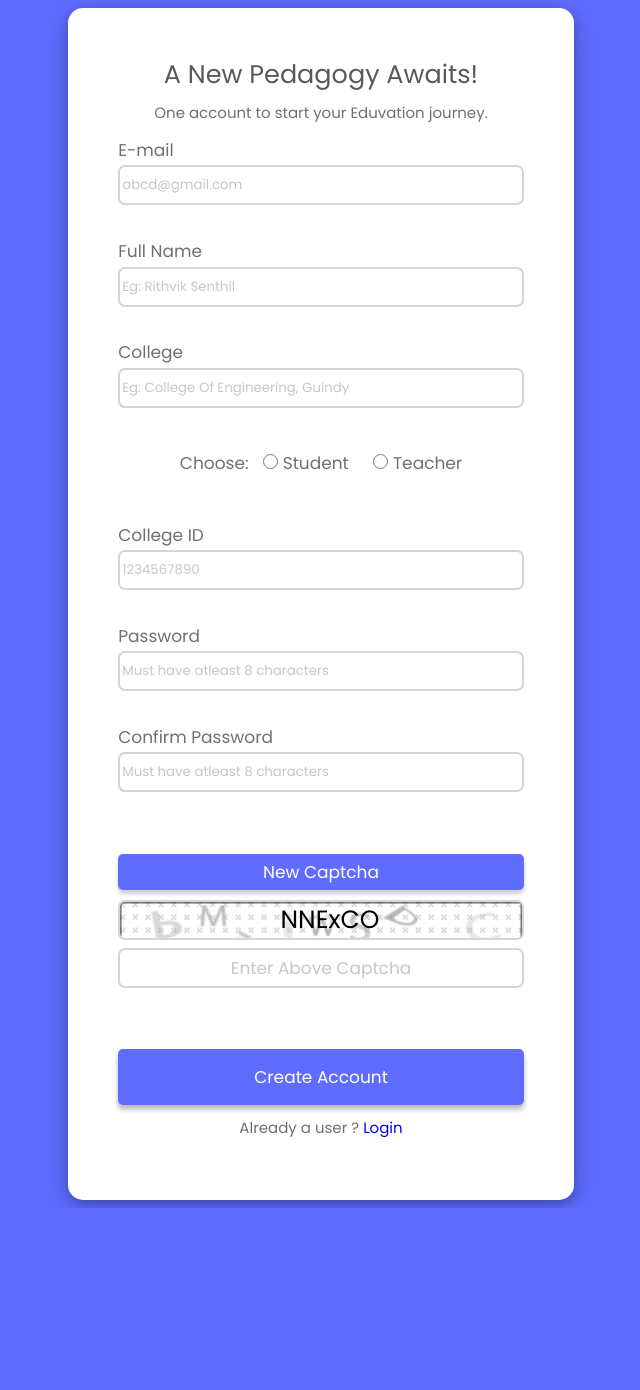
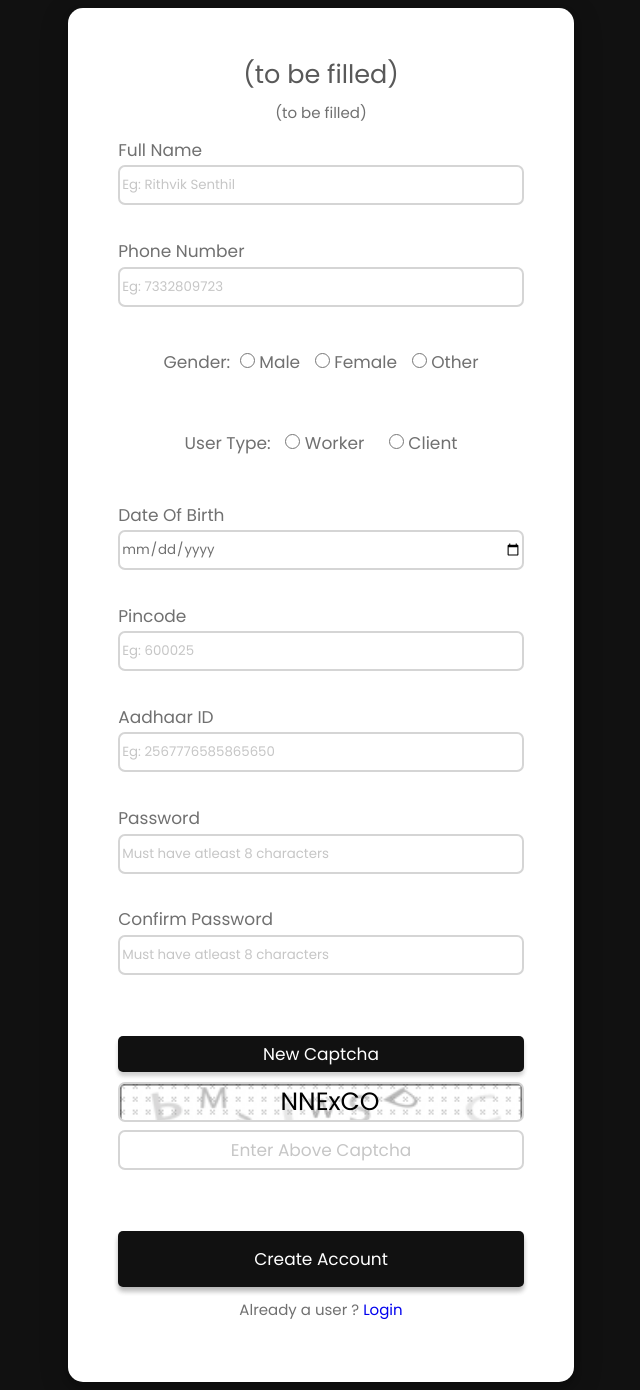
Before and after one commit to rnaveensrinivas/Hyre, a PHP site: page /Eduvate-app/1Level/signup.php in a window 1280 px wide. Shown: the whole page, without its empty margins (319-959 px from the left). Before the commit the page ends 1208 px from the top, so only its background shows below. Run offline with PHP 8.4, Linux system fonts and the light colour scheme.

Commit message:
Login and signup done.

```diff
--- a/1Level/about.html
+++ b/1Level/about.html
@@ -3,7 +3,7 @@
 
 <head>
     <title>About</title>
-    <link rel="stylesheet" type="text/css" href="style2.css">
+    <link rel="stylesheet" type="text/css" href="darkTheme.css">
 </head>
 
 <body>
--- a/1Level/contact.html
+++ b/1Level/contact.html
@@ -2,7 +2,7 @@
 <html>
     <head>
         <title>Contact </title>
-        <link rel="stylesheet" type="text/css" href="style2.css">
+        <link rel="stylesheet" type="text/css" href="darkTheme.css">
     </head>
     <body>
         <div class="form" >
@@ -12,7 +12,7 @@
                 Email: lakshravi23@gmail.com<br><br>
 
                 Name: Naveen Srinivas<br>
-                Email: rnaveensrinivas@gmail.com<br><br>
+                Email: tonaveensrinivas@gmail.com<br><br>
 
                 Name: Rithvik Senthil<br>
                 Email: rithvik335@gmail.com<br><br>
--- /dev/null
+++ b/1Level/darkTheme.css
@@ -0,0 +1,131 @@
+@import url("https://fonts.googleapis.com/css2?family=Poppins:wght@300;400;500;600;700;800;900&display=swap");
+h2 {
+    font-weight: 400;
+    margin-bottom: 35px;
+    color: #595959;
+    font-family: "Poppins", sans-serif;
+    text-align: center;
+    margin-bottom: 10px;
+}
+h1 {
+    font-family: "Poppins", sans-serif;
+    font-weight: 400;
+}
+
+
+body {
+    background-color: rgb(17, 17, 17);
+ }
+ .form {
+     margin: auto;
+     /*to center a div element in the page, always say margin auto*/
+     padding-left: 50px;
+     padding-right: 50px;
+     padding-bottom: 50px;
+     padding-top: 30px;
+     background-color: white;
+     min-height: xxx;
+     overflow: hidden;
+     /*lines 30 & 31 for div element to automatically adjust height
+     according to content inside the div tag*/
+     width: 40%;
+     border-radius: 15px;
+     box-shadow: 0 4px 8px 0 rgba(0,0,0,0.2), 0 6px 30px 0 rgba(0,0,0,0.2);
+     /*gives the shadow effect of the div element*/
+     font-family: "Poppins", sans-serif;
+     line-height: 180%; /*the spacing between the two lines */
+     color: rgb(112, 112, 112);
+     font-size: 17px;
+ }
+ input {
+     border-radius: 7px;
+     width: 100%;
+     height: 40px;
+     border: 2px solid rgb(213, 213, 213);
+     font-family: "Poppins", sans-serif;
+     color: rgb(112, 112, 112);
+     margin: auto;
+     display: block; /*lines 41 and 42 align the input fields in the center*/
+
+ }
+
+ h3 {
+     text-align: center;
+     color: rgb(112, 112, 112);
+ }
+
+ input:focus { /*removes the automatic blue highlight*/
+     outline: none;
+     border-color:#91D6FF ;
+     box-shadow: 0 0 5px #91D6FF;
+ }
+ button , .button{
+     font-size: 17px;
+     padding: 15px;
+     top:50%;
+     background-color: rgb(17, 17, 17);
+     color: white;
+     border: none;
+     border-radius: 5px;
+     box-shadow: 0 4px 5px 0 rgba(0,0,0,0.2), 0 5px 5px 0 rgba(0,0,0,0.1);
+     font-family: "Poppins", sans-serif;
+     color: rgb(255, 255, 255);
+ }
+
+ ::placeholder {
+     color: rgb(198, 198, 198);
+ }
+
+ #cap {
+     font-size: 17px;
+     padding: 5px;
+     box-shadow: 0 4px 4px 0 rgba(0,0,0,0.1), 0 4px 4px 0 rgba(0,0,0,0.1);
+     width: 100%;
+     margin-bottom: 10px;
+ }
+ #submit-button {
+     width: 100%;
+}
+p {
+    color: rgb(112, 112, 112);
+    text-align: center;
+    font-size: 15px;
+    line-height: 15px;
+}
+* {/*to set the captcha button to same width as the input field*/
+    -webkit-box-sizing: border-box;
+    -moz-box-sizing: border-box;
+    box-sizing: border-box;
+}
+
+button {
+    transition-duration: 0.4s;
+  }
+
+button:hover {
+    background-color: #3c52b6;
+    color: rgb(255, 255, 255);
+}
+.searchBox{
+  background-image:url('captchabg.jpeg');
+  background-size: 100%; /*sets the background image size to full*/
+  background-repeat:no-repeat;
+  padding-left:20px;
+  text-align:center;
+  margin-bottom:8px;
+  font-size:25px;
+  color: black;
+}
+input[type=radio] {
+    width: 15px;
+    height: 15px;
+    /*do not use size; use width and height*/
+    display: inline;
+}
+
+.logout{
+    width:10%;
+    position: fixed;
+    top:2px;
+    right: 0;
+}
--- a/1Level/signup.php
+++ b/1Level/signup.php
@@ -3,21 +3,21 @@ include '../config.php';
 
 if( isset($_POST['submit'])){ //Checking if the form is submitted.
 
-  $em=$_POST["em"];
-  $uid=$_POST["uid"];
-  $pwd1=$_POST["pwd1"];
-  $pwd2=$_POST["pwd2"];
+  $phoneNumber = $_POST["phoneNumber"];
+  $aadhaar = $_POST["aadhaar"];
+  $pwd1 = $_POST["pwd1"];
+  $pwd2 = $_POST["pwd2"];
 
-  $checkMailIfExists = "SELECT * FROM users WHERE Email = '$em'" ; //Checking if email already exists.
-  $checkCollegeIDIfExists = "SELECT * FROM users WHERE CollegeID = '$uid'" ; //Checking if College ID already exists.
-  $mailResult = mysqli_query($conn , $checkMailIfExists) ;
-  $collegeIDResult =  mysqli_query($conn , $checkCollegeIDIfExists) ;
+  $checkPhoneNumberIfExists = "SELECT * FROM account WHERE phoneNumber = '$phoneNumber'" ; //Checking if phone already exists.
+  $checkAadhaarIDIfExists = "SELECT * FROM account WHERE aadhaar = '$aadhaar'" ; //Checking if aadhaar ID already exists.
+  $phoneNumberResult = mysqli_query($conn , $checkPhoneNumberIfExists) ;
+  $aadhaarIDResult =  mysqli_query($conn , $checkAadhaarIDIfExists) ;
 
 
-  if( $mailResult->fetch_assoc()){
+  if( $phoneNumberResult->fetch_assoc()){
     echo "<script>alert('This Email already exists. Go to login page.')</script>" ;
   }
-  else if( $collegeIDResult->fetch_assoc()){
+  else if( $aadhaarIDResult->fetch_assoc()){
     echo "<script>alert('This College Id already exists. Go to login page.')</script>" ;
   }
   else if( $pwd1 != $pwd2 ){
@@ -27,26 +27,32 @@ if( isset($_POST['submit'])){ //Checking if the form is submitted.
 
     //Getting rest of the details here.
     $fname=$_POST["fname"];
-    $col=$_POST["col"];
-    $categ=$_POST["categ"];
+    $gender=$_POST["gender"] ;
+    $dOB=$_POST["dOB"];
+    $userType=$_POST["userType"];
+    $pincode=$_POST["pincode"];
 
     //sanitize form data. - removes all illegal form data.
-    $em= $conn->real_escape_string($em);
+    $phoneNumber= $conn->real_escape_string($phoneNumber);
     $fname=$conn->real_escape_string($fname);
-    $col=$conn->real_escape_string($col);
-    $categ=$conn->real_escape_string($categ);
-    $uid=$conn->real_escape_string($uid);
+    $aadhaar=$conn->real_escape_string($aadhaar);
+    $gender=$conn->real_escape_string($gender);
+    $userType=$conn->real_escape_string($userType);
+    $pincode=$conn->real_escape_string($pincode);
+    $dOB=$conn->real_escape_string($dOB);
     $pwd1=$conn->real_escape_string($pwd1);
 
     //encrypting the password.
     $pwd1 = md5($pwd1) ; //md5() is an encrypting function.
 
-    //generate Vkey
-    $Vkey = md5(time().$fname) ; // based on timestamp.
+    //generate ID
+    $ID = md5($aadhaar) ;
 
-    $insert = "INSERT INTO Users (Email,FullName,College,Category,CollegeID,Password1,Vkey) VALUES ('$em','$fname','$col','$categ','$uid','$pwd1','$Vkey')";
+    $insert = "INSERT INTO account(name,phoneNumber,gender,dOB,pincode,aadhaar,password,userType,ID,accountStatus,reportCount) VALUES ('$fname','$phoneNumber','$gender','$dOB','$pincode','$aadhaar','$pwd1','$userType','$ID',0,0)";
 
     if ($conn->query($insert)) {
+      echo "<script>alert('Account successfully created. Click Ok to login.')";
+      /*
       //Sending Email Verification.
 
       $to = $em ;
@@ -58,8 +64,9 @@ if( isset($_POST['submit'])){ //Checking if the form is submitted.
       $headers .= "Content-type:text/html;charset=UTF-8". "\r\n" ;
 
       mail($to , $subject , $message, $headers) ;
+      */
+      header('location:thankyou.php?Status=success');//Where do you want to send them to after verification.
 
-      header('location:thankyou.php?Status=Sent');//Where do you want to send them to after verification.
     }
   }
   $conn->close();
@@ -72,7 +79,7 @@ if( isset($_POST['submit'])){ //Checking if the form is submitted.
 <html>
   <head>
     <title>Signup</title>
-    <link rel="stylesheet" type="text/css" href="style2.css">
+    <link rel="stylesheet" type="text/css" href="darkTheme.css">
     <script src="validation.js"></script>
   </head>
 
@@ -81,13 +88,15 @@ if( isset($_POST['submit'])){ //Checking if the form is submitted.
     <form action="" method="POST" autocomplete="off" >
       <div class="form">
 
-        <h2>A New Pedagogy Awaits!</h2>
-        <p>One account to start your Eduvation journey.</p>
+        <h2>(to be filled)</h2>
+        <p>(to be filled)</p>
 
+        <!--
         <div class="email">
           <label for="em">E-mail</label><br>
           <input type = "email" id="em" name="em" required placeholder="abcd@gmail.com"><br>
         </div>
+        -->
 
         <div class="fname">
           <label for="fname">Full Name</label><br>
@@ -95,25 +104,49 @@ if( isset($_POST['submit'])){ //Checking if the form is submitted.
         </div>
 
 
-        <label for="col">College</label><br>
-        <input type = "text" id="col" name="col"placeholder="Eg: College Of Engineering, Guindy"><br>
+        <label for="phoneNumber">Phone Number</label><br>
+        <input type = "text" id="phoneNumber" name="phoneNumber" placeholder="Eg: 7332809723"><br>
 
         <div style="text-align:center; padding:10px;">
-          Choose:
+          Gender:
+          <div style="padding:5px; display:inline">
+            <input type="radio" name="gender" id="male" value="M">
+            <label for='male'>Male</label>
+          </div>
+
+          <div style="padding:5px; display:inline">
+            <input type="radio" name="gender" id="female" value="F">
+            <label for='female'>Female</label>
+          </div>
+
+          <div style="padding:5px; display:inline">
+            <input type="radio" name="gender" id="other" value="O">
+            <label for='other'>Other</label><br>
+          </div>
+
+        </div>
+
+        <div style="text-align:center; padding:10px;">
+          User Type:
           <div style="padding:10px; display:inline">
-            <input type="radio" name="categ" id="student" value="Student">
-            <label for='student'>Student</label>
+            <input type="radio" name="userType" id="worker" value="W">
+            <label for='worker'>Worker</label>
           </div>
 
           <div style="padding:10px; display:inline">
-            <input type="radio" name="categ" id="teacher" value="Teacher">
-            <label for='teacher'>Teacher</label><br>
+            <input type="radio" name="userType" id="client" value="C">
+            <label for='client'>Client</label><br>
           </div>
         </div>
 
+        <label for="dOB">Date Of Birth</label><br>
+        <input type="date" id="dOB" name="dOB"><br>
 
-        <label for="uid">College ID</label><br>
-        <input type="number" id="uid" name="uid" min="1000000000" max="9999999999" placeholder="1234567890"><br>
+        <label for="pincode">Pincode</label><br>
+        <input type="number" id="pincode" name="pincode" min="100000" max="999999" placeholder="Eg: 600025"><br>
+
+        <label for="aadhaar">Aadhaar ID</label><br>
+        <input type="number" id="aadhaar" name="aadhaar" min="1000000000000000" max="9999999999999999" placeholder="Eg: 2567776585865650"><br>
 
         <label for="pwd1">Password</label><br>
         <input type="password" id="pwd1" name="pwd1"  minlength="8" pattern="[0-9a-fA-F!@#$%^&*_-.\|/><,';:]" placeholder="Must have atleast 8 characters"><br>
--- a/config.php
+++ b/config.php
@@ -1,12 +1,12 @@
 <?php
-$servername = "localhost";
+$serverName = "localhost";
 $username = "root";
 $password = "";
-$dbname = "eduvate";
+$databaseName = "hyre";
 
-$conn = NEW mysqli($servername, $username, $password, $dbname);
+$conn = NEW mysqli($serverName, $username, $password, $databaseName);
 // Checking connection
-if ($conn->connect_error) {
+if( $conn->connect_error ){
         die("Connection failed: " . $conn->connect_error);
 }
 $error = "" ;
--- a/logout.php
+++ b/logout.php
@@ -1,10 +1,10 @@
 <?php
 
 session_start() ;
-unset($_SESSION['CollegeID']) ;
+unset($_SESSION['userType']) ;
 //unset($_SESSION['Password1']) ;
 //unset($_SESSION['FullName']) ;
-unset($_SESSION['Category']) ;
+unset($_SESSION['phoneNumber']) ;
 //unset($_SESSION['TeamName']) ;
 //unset($_SESSION['studenttablename']) ;
 header('location:index.html') ;
```
Also changed, not shown: 1Level/login.php (+28 -21 lines), 1Level/thankyou.php (+5 -5 lines), mainlobby.php (+12 -8 lines).
